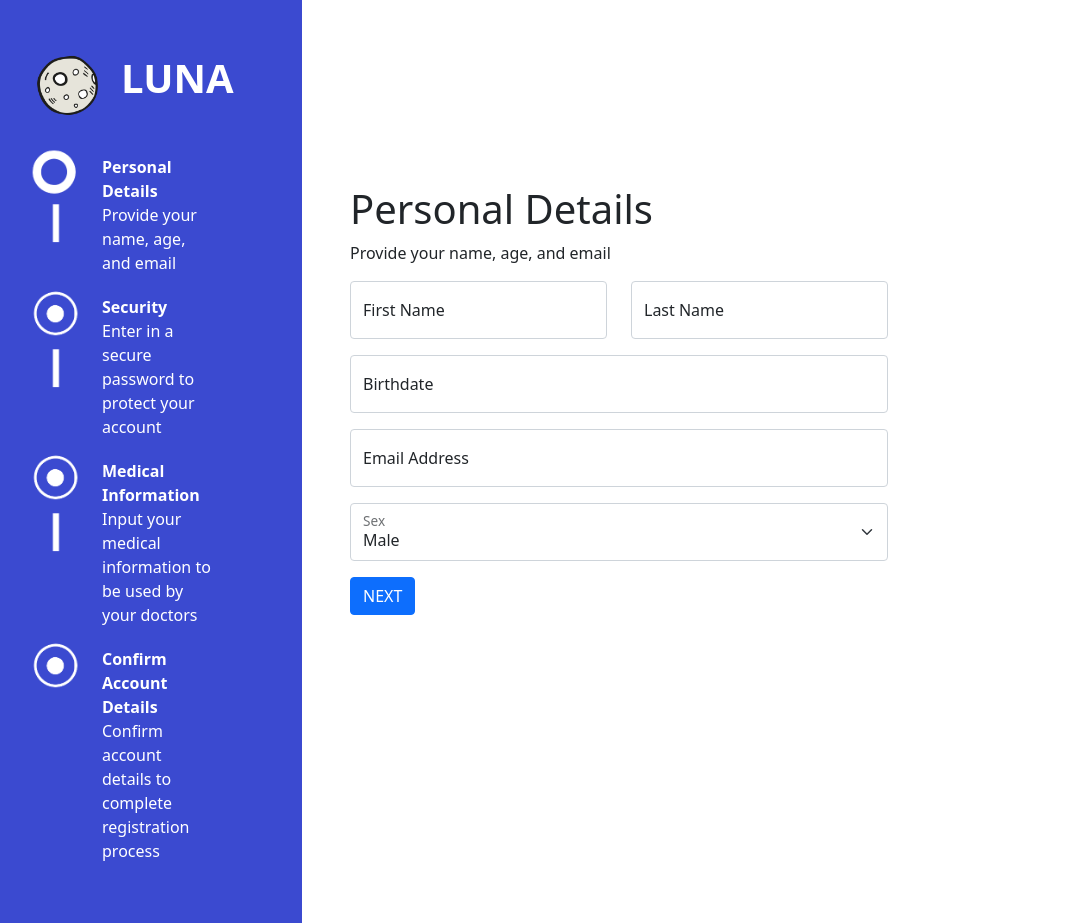
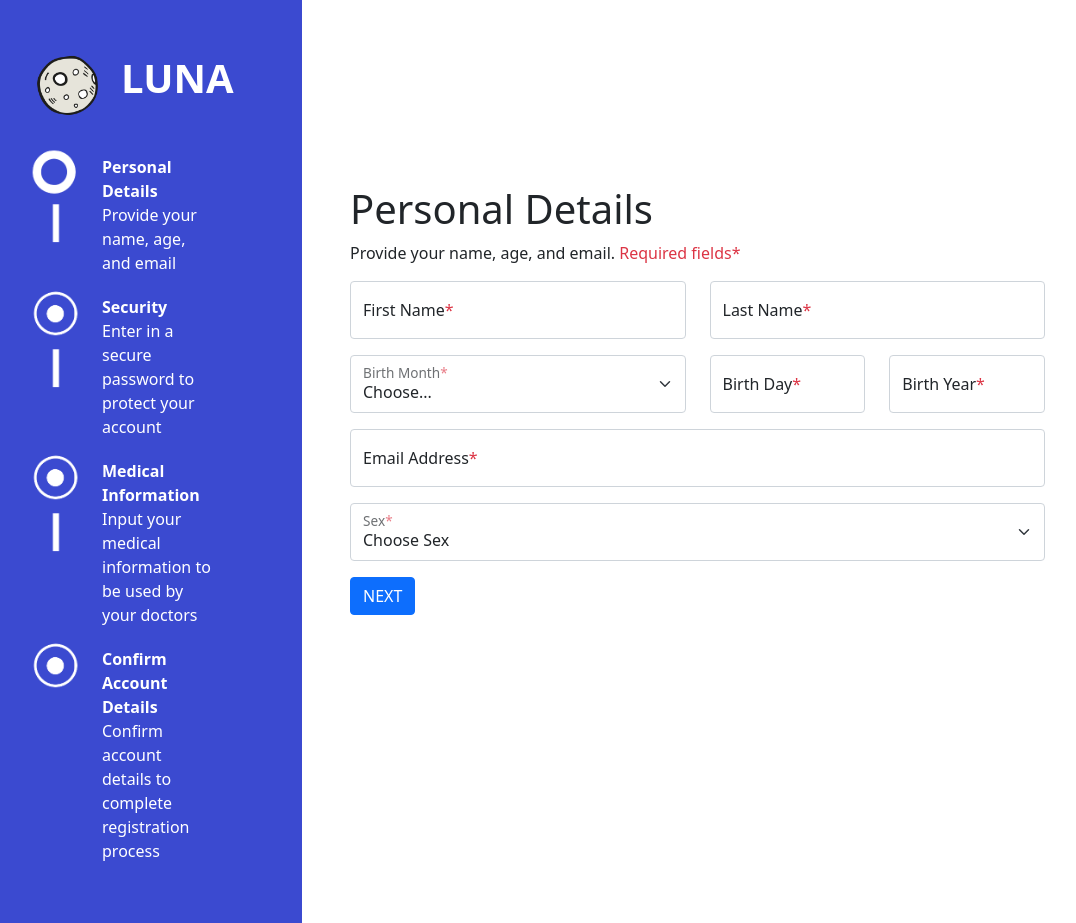
Before and after one commit to seanpe11/luna-frontend, a React (Create React App) app: page /register in a window 1280 px wide. Shown: the whole page, without its empty margins (18-1094 px from the left). Built offline with nearby package versions, Linux system fonts and the light colour scheme.

Commit message:
register validation, luna button redirect, logout

```diff
--- a/src/App.js
+++ b/src/App.js
@@ -11,7 +11,7 @@ import NotFound from './views/NotFound';
 // import { useSelector } from 'react-redux'
 
 function RequiredAuth() {
-  const auth = sessionStorage.getItem("auth")
+  const auth = parseInt(sessionStorage.getItem("auth"))
   console.log(auth)
   if (!auth) {
     console.log("true")
--- a/src/views/FindMe.js
+++ b/src/views/FindMe.js
@@ -467,7 +467,7 @@ class FindMe extends React.Component {
         <div className="row"></div>
         <div className="row min-vh-100 mx-0">
           <div className='min-vh-100 col-3 pt-5 ps-5' style={{backgroundColor: '#3B4AD0', color: 'white'}}>
-            <div className='w-100 d-flex mb-4'>
+            <div className='w-100 d-flex mb-4' onClick={() => {window.location.href = "/"}}>
                 <img className='me-3' src={logo} alt='logo' width='75px'/>
                 <span style={{fontSize: '40px', fontWeight: 'bolder'}}>LUNA</span>
             </div>
--- a/src/views/Register.js
+++ b/src/views/Register.js
@@ -1,26 +1,121 @@
 import React from "react"
 import SideBar from "../components/SideBar"
 import logo from '../images/moon-full-moon-icon.png'
+import { useState, useEffect } from 'react'
 
 
-class Register extends React.Component {
+function Register () {
 
-  constructor(){
-    super()
-    this.state = {
-      progressIndex: 1,
-      content: "",
-      sidedata: [],
+  var [progressIndex, setProgressIndex] = useState(1)
+  var [content, setContent] = useState("")
+  var [sidedata, setSidedata] = useState([])
+
+  var [firstname, setFirstname] = useState("")
+  var [lastname, setLastname] = useState("")
+  var [birthMonth, setBirthMonth] = useState("")
+  var [birthDay, setbirthDay] = useState("")
+  var [birthYear, setbirthYear] = useState("")
+  var [email, setemail] = useState("")
+  var [sex, setsex] = useState("")
+  var [password, setpassword] = useState("")
+  var [confPassword, setconfPassword] = useState("")
+  var [bloodType, setbloodType] = useState("")
+  var [heightCm, setheightCm] = useState("")
+  var [weightKg, setweightKg] = useState("")
+  var [diet, setdiet] = useState("")
+  var [illnesses, setillnesses] = useState("")
+
+  var [showError, SetShowError] = useState(false)
+  var [errorText, SetErrorText] = useState("Required fields must be completed.")
+
+  var dateDict = {
+    1: "January",
+    2: "February",
+    3: "March",
+    4: "April",
+    5: "May",
+    6: "June",
+    7: "July",
+    8: "August",
+    9: "September",
+    10: "October",
+    11: "November",
+    12: "December"
+  }
+  // , lastname, birthMonth, birthDay, birthYear, email, sex, password, confpassword, bloodType, heightCm, weightKg, diet, illnesses = ""
+
+  useEffect(() => {
+    setContent(changeContent())
+    setSidedata(changeProgress())
+    // console.log(firstname)
+  // eslint-disable-next-line
+  }, [progressIndex])
+
+  useEffect(() => {
+    setContent(changeContent())
+    // console.log(firstname)
+    // console.log(birthMonth)
+    // eslint-disable-next-line
+  }, [firstname, lastname, birthMonth, birthDay, birthYear, email, sex, password, confPassword, bloodType, heightCm, weightKg, diet, illnesses, showError, errorText])
+
+  function registerAccount() {
+    var account = {
+      firstname,
+      lastname,
+      birthMonth,
+      birthDay,
+      birthYear,
+      email,
+      sex,
+      password,
+      bloodType,
+      heightCm,
+      weightKg,
+      diet,
+      illnesses
+    }
+    console.log(account)
+    window.location.href = "/login"
+  }
+
+  function checkPersonal(){
+    if(firstname === "" || lastname === "" || birthMonth === "" || birthDay === "" || birthYear === "" || email === "" || sex === "")
+    {
+      SetErrorText("Required fields must be completed.")
+      SetShowError(true)
+    } else {
+      setProgressIndex(2)
+      SetShowError(false)
     }
   }
 
-  componentDidMount() {
-    this.setState({content: this.changeContent()})
-    this.setState({sidedata: this.changeProgress()})
+  function checkSecurity(){
+    if((password === "" || confPassword === "")){
+      SetErrorText("Required fields must be completed.")
+      SetShowError(true)
+    } else if (password !== confPassword) {
+      SetErrorText("Passwords do not match.")
+      SetShowError(true)
+    }
+    else {
+      setProgressIndex(3)
+      SetShowError(false)
+    }
   }
 
-  changeProgress() {
-    switch(this.state.progressIndex) {
+  function checkMedical(){
+    if(bloodType === "" || weightKg === "" || heightCm === "")
+    {
+      SetErrorText("Required fields must be completed.")
+      SetShowError(true)
+    } else {
+      setProgressIndex(4)
+      SetShowError(false)
+    }
+  }
+
+  function changeProgress() {
+    switch(progressIndex) {
       case 2:
         return(
           [
@@ -124,44 +219,79 @@ class Register extends React.Component {
     }
   }
 
-  changeContent() {
-    switch(this.state.progressIndex) {
+  function changeContent() {
+    switch(progressIndex) {
       case 1:
         return (
           <div class="container ps-5 min-vh-100 d-flex align-items-center">
             <div>
               <h1>Personal Details</h1>
-              <p>Provide your name, age, and email</p>
+              <p>Provide your name, age, and email. <span className="text-danger">Required fields*</span></p>
               <div className="row">
                 <div className="col-6">
                   <div class="form-floating mb-3">
-                    <input type="email" class="form-control" id="floatingInput" placeholder="name@example.com" />
-                    <label for="floatingInput">First Name</label>
+                    <input type="text" class="form-control" id="floatingInput" placeholder="name@example.com" value={firstname} onChange={event => setFirstname(event.target.value)}/>
+                    <label for="floatingInput">First Name<span className="text-danger">*</span></label>
                   </div>
                 </div>
                 <div className="col-6">
                   <div class="form-floating mb-3">
-                    <input type="email" class="form-control" id="floatingInput" placeholder="name@example.com" />
-                    <label for="floatingInput">Last Name</label>
+                    <input type="text" class="form-control" id="floatingInput" placeholder="name@example.com" value={lastname} onChange={event => setLastname(event.target.value)}/>
+                    <label for="floatingInput">Last Name<span className="text-danger">*</span></label>
+                  </div>
+                </div>
+              </div>
+              <div className="row">
+                <div className="col-6">
+                  <div class="form-floating mb-3">
+                    <select class="form-select" id="validationDefault04" required value={birthMonth} onChange={event => setBirthMonth(event.target.value)}>
+                      <option selected disabled value="">Choose...</option>
+                      <option value="1">January</option>
+                      <option value="2">February</option>
+                      <option value="3">March</option>
+                      <option value="4">April</option>
+                      <option value="5">May</option>
+                      <option value="6">June</option>
+                      <option value="7">July</option>
+                      <option value="8">August</option>
+                      <option value="9">September</option>
+                      <option value="10">October</option>
+                      <option value="11">November</option>
+                      <option value="12">December</option>
+                    </select>
+                    <label for="floatingInput">Birth Month<span className="text-danger">*</span></label>
+                  </div>
+                </div>
+                <div className="col-3">
+                  <div className="form-floating">
+                    <input type="email" class="form-control" id="floatingInput" placeholder="name@example.com" value={birthDay} onChange={event => setbirthDay(event.target.value)}/>
+                    <label for="floatingInput">Birth Day<span className="text-danger">*</span></label>
+                  </div>
+                </div>
+                <div className="col-3">
+                  <div className="form-floating">
+                    <input type="email" class="form-control" id="floatingInput" placeholder="name@example.com" value={birthYear} onChange={event => setbirthYear(event.target.value)}/>
+                    <label for="floatingInput">Birth Year<span className="text-danger">*</span></label>
                   </div>
                 </div>
               </div>
               <div class="form-floating mb-3">
-                <input type="email" class="form-control" id="floatingInput" placeholder="name@example.com" />
-                <label for="floatingInput">Birthdate</label>
+                <input type="email" class="form-control" id="floatingInput" placeholder="name@example.com" value={email} onChange={event => setemail(event.target.value)}/>
+                <label for="floatingInput">Email Address<span className="text-danger">*</span></label>
               </div>
               <div class="form-floating mb-3">
-                <input type="email" class="form-control" id="floatingInput" placeholder="name@example.com" />
-                <label for="floatingInput">Email Address</label>
-              </div>
-              <div class="form-floating mb-3">
-                <select class="form-select" id="floatingSelect" aria-label="Floating label select example">
+                <select class="form-select" id="floatingSelect" aria-label="Floating label select example" value={sex} onChange={event => setsex(event.target.value)}>
+                  <option selected value="">Choose Sex</option>
                   <option value="1">Male</option>
                   <option value="2">Female</option>
                 </select>
-                <label for="floatingSelect">Sex</label>
+                <label for="floatingSelect">Sex<span className="text-danger">*</span></label>
               </div>
-              <button type="button" class="btn btn-primary" onClick={() => {this.setState({progressIndex: 2}, () => this.componentDidMount())}}>NEXT</button>
+              {/* <button type="button" class="btn btn-primary" onClick={() => {this.setState({progressIndex: 2}, () => this.componentDidMount())}}>NEXT</button> */}
+              <div class={showError ? "alert alert-danger" : "alert alert-danger d-none"} role="alert">
+                {errorText}
+              </div>
+              <button type="button" class="btn btn-primary" onClick={() => {checkPersonal()}}>NEXT</button>
             </div>
           </div>
         )
@@ -170,16 +300,21 @@ class Register extends React.Component {
           <div class="container ps-5 min-vh-100 d-flex align-items-center">
             <div class="me-5 mt-5">
               <h1>Security</h1>
-              <p>Input an 8 character password</p>
+              <p>Input an 8 character password. <span className="text-danger">Required fields*</span></p>
               <div class="form-floating mb-3">
-                <input type="password" class="form-control" id="floatingInput" placeholder="name@example.com" />
-                <label for="floatingInput">Password</label>
+                <input type="password" class="form-control" id="floatingInput" placeholder="name@example.com" value={password} onChange={event => setpassword(event.target.value)}/>
+                <label for="floatingInput">Password<span className="text-danger">*</span></label>
               </div>
               <div class="form-floating mb-3">
-                <input type="password" class="form-control" id="floatingInput" placeholder="name@example.com" />
-                <label for="floatingInput">Confirm Password</label>
+                <input type="password" class="form-control" id="floatingInput" placeholder="name@example.com" value={confPassword} onChange={event => setconfPassword(event.target.value)}/>
+                <label for="floatingInput">Confirm Password<span className="text-danger">*</span></label>
               </div>
-              <button type="button" class="btn btn-primary" onClick={() => {this.setState({progressIndex: 3}, () => this.componentDidMount())}}>NEXT</button>
+
+              <div class={showError ? "alert alert-danger" : "alert alert-danger d-none"} role="alert">
+                {errorText}
+              </div>
+              <button type="button" class="btn btn-secondary me-3" onClick={() => {setProgressIndex(1)}}>BACK</button>
+              <button type="button" class="btn btn-primary" onClick={() => {checkSecurity()}}>NEXT</button>
             </div>
           </div>
         )
@@ -188,40 +323,51 @@ class Register extends React.Component {
             <div class="container ps-5 min-vh-100 d-flex align-items-center">
               <div class="me-5 mt-5">
                 <h1>Medical Information</h1>
-                <p>Input relevant medical information to assit your doctors</p>
+                <p>Input relevant medical information to assit your doctors. <span className="text-danger">Required fields*</span></p>
                 <div className="row">
                   <div className="col-4">
                     <div class="form-floating">
-                      <select class="form-select" id="floatingSelect" aria-label="Floating label select example">
-                        <option selected="" value="1">A</option>
-                        <option value="2">B</option>
-                        <option value="3">O</option>
+                      <select class="form-select" id="floatingSelect" aria-label="Floating label select example" value={bloodType} onChange={event => setbloodType(event.target.value)}>
+                        <option selected value="">Choose Blood Type</option>
+                        <option value="ap">A+</option>
+                        <option value="am">A-</option>
+                        <option value="bp">B+</option>
+                        <option value="bm">B-</option>
+                        <option value="op">O+</option>
+                        <option value="om">O-</option>
+                        <option value="abp">AB+</option>
+                        <option value="abm">AB-</option>
                       </select>
-                      <label for="floatingSelect">Blood Type</label>
+                      <label for="floatingSelect">Blood Type<span className="text-danger">*</span></label>
                     </div>
                   </div>
                   <div className="col-4">
                     <div class="form-floating mb-3">
-                      <input type="email" class="form-control" id="floatingInput" placeholder="name@example.com" />
-                      <label for="floatingInput">Height (in cm)</label>
+                      <input type="email" class="form-control" id="floatingInput" placeholder="name@example.com" value={heightCm} onChange={event => setheightCm(event.target.value)}/>
+                      <label for="floatingInput">Height (in cm)<span className="text-danger">*</span></label>
                     </div>
                   </div>
                   <div className="col-4">
                     <div class="form-floating mb-3">
-                      <input type="email" class="form-control" id="floatingInput" placeholder="name@example.com" />
-                      <label for="floatingInput">Weight (in kg)</label>
+                      <input type="email" class="form-control" id="floatingInput" placeholder="name@example.com" value={weightKg} onChange={event => setweightKg(event.target.value)}/>
+                      <label for="floatingInput">Weight (in kg)<span className="text-danger">*</span></label>
                     </div>
                   </div>
                 </div>
                 <div class="form-floating mb-3">
-                  <textarea class="form-control" placeholder="Leave a comment here" id="floatingTextarea" style={{height: "100px"}}></textarea>
+                  <textarea class="form-control" placeholder="Leave a comment here" id="floatingTextarea" style={{height: "100px"}} value={diet} onChange={event => setdiet(event.target.value)}></textarea>
                   <label for="floatingTextarea">Dietary Restrictions</label>
                 </div>
                 <div class="form-floating mb-3">
-                  <textarea class="form-control" placeholder="Leave a comment here" id="floatingTextarea" style={{height: "100px"}}></textarea>
+                  <textarea class="form-control" placeholder="Leave a comment here" id="floatingTextarea" style={{height: "100px"}} value={illnesses} onChange={event => setillnesses(event.target.value)}></textarea>
                   <label for="floatingTextarea">Known Illnesses</label>
                 </div>
-                <button type="button" class="btn btn-primary" onClick={() => {this.setState({progressIndex: 4}, () => this.componentDidMount())}}>NEXT</button>
+
+                <div class={showError ? "alert alert-danger" : "alert alert-danger d-none"} role="alert">
+                  {errorText}
+                </div>
+                <button type="button" class="btn btn-secondary me-3" onClick={() => {setProgressIndex(2)}}>BACK</button>
+                <button type="button" class="btn btn-primary" onClick={() => {checkMedical()}}>NEXT</button>
               </div>
             </div>
           )
@@ -231,7 +377,48 @@ class Register extends React.Component {
                 <div class="me-5 mt-5">
                   <h1>Account Details</h1>
                   <p>Confirm account details to complete registration process</p>
-                  <button type="button" class="btn btn-primary">REGISTER ACCOUNT</button>
+                  <table class='table table-bordered'>
+                    <tbody>
+                      <tr>
+                        <th>Name</th>
+                        <td>{firstname} {lastname}</td>
+                      </tr>
+                      <tr>
+                        <th>Birthdate</th>
+                        <td>{dateDict[birthMonth]} {birthDay}, {birthYear}</td>
+                      </tr>
+                      <tr>
+                        <th>Sex</th>
+                        <td>{sex === 1 ? "Male" : "Female"}</td>
+                      </tr>
+                      <tr>
+                        <th>Email Address</th>
+                        <td>{email}</td>
+                      </tr>
+                      <tr>
+                        <th>Blood Type</th>
+                        <td>{bloodType}</td>
+                      </tr>
+                      <tr>
+                        <th>Weight in kg</th>
+                        <td>{weightKg}</td>
+                      </tr>
+                      <tr>
+                        <th>Height in cm</th>
+                        <td>{heightCm}</td>
+                      </tr>
+                      <tr>
+                        <th>Dietary Restrictions</th>
+                        <td>{diet}</td>
+                      </tr>
+                      <tr>
+                        <th>Known Illnesses</th>
+                        <td>{illnesses}</td>
+                      </tr>
+                    </tbody>
+                  </table>
+                  <button type="button" class="btn btn-secondary me-3" onClick={() => {setProgressIndex(3)}}>BACK</button>
+                  <button type="button" class="btn btn-primary" onClick={() => registerAccount()}>REGISTER ACCOUNT</button>
                 </div>
               </div>
             )
@@ -240,24 +427,22 @@ class Register extends React.Component {
     }
   }
 
-  render() {
   return(
     <>
       <div className="row min-vh-100 p-0 m-0">
         <div className='min-vh-100 col-3 p-5' style={{backgroundColor: '#3B4AD0', color: 'white'}}>
-            <div className='w-100 d-flex mb-4'>
+          <div className='w-100 d-flex mb-4' onClick={() => {window.location.href = "/"}}>
               <img className='me-3' src={logo} alt='logo' width='75px'/>
               <span style={{fontSize: '40px', fontWeight: 'bolder'}}>LUNA</span>
           </div>
-            <SideBar sidedata={this.state.sidedata} />
+          <SideBar sidedata={sidedata} />
         </div>
         <div className="col-9 m-0 p-0">
-            {this.state.content}
+          {content}
         </div>
       </div>
     </>
   )
 }
-}
 
 export default Register
```
Also changed, not shown: src/components/Header.js (+31 -4 lines). Lines whose indentation alone changed are shown as unchanged.
